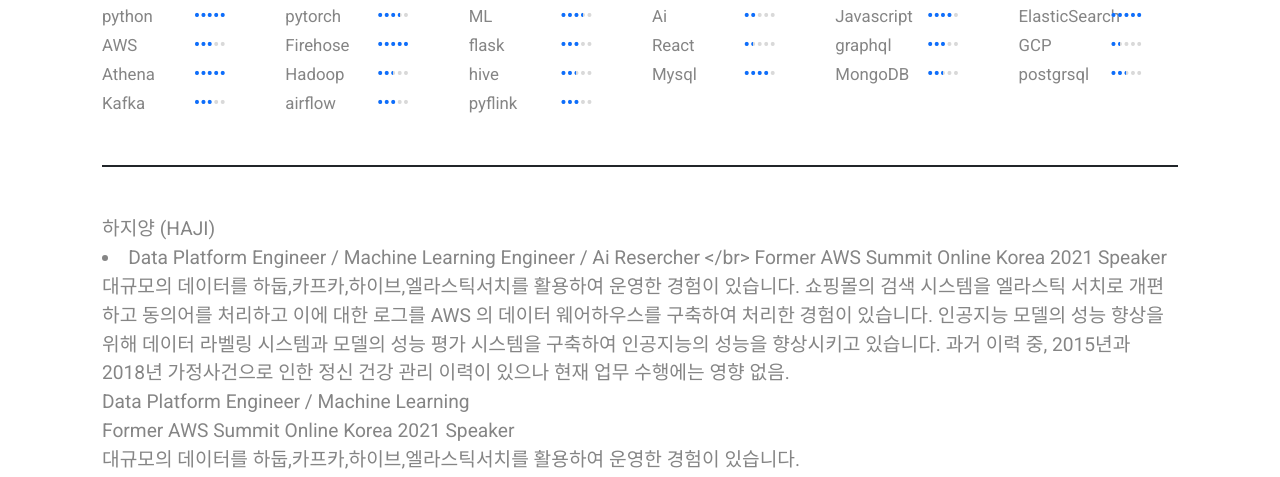
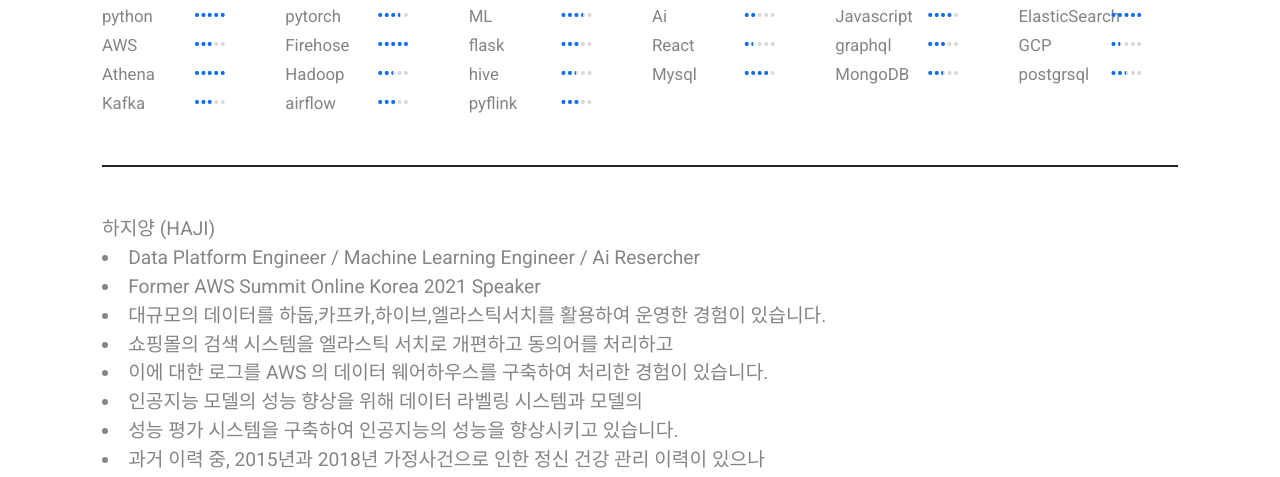
Before and after one commit to haji8-de/cv, a plain HTML site: page index.html in a window 1280 px wide. Shown: the part 464-941 px from the top of the page. Drawn offline with nearby package versions, Linux system fonts and the light colour scheme.

Commit message:
Deploying to gh-pages from @ haji8-de/cv@e2a6788cad332ac0c6e29c840288283f1a9fd815 🚀

```diff
--- a/index.html
+++ b/index.html
@@ -254,15 +254,15 @@
 
     <div class="border-bottom border-2 border-print-0 border-dark mb-5 pb-5 pb-print-0 mb-print-1">
         하지양 (HAJI)  <br/>
-        <li>Data Platform Engineer / Machine Learning Engineer / Ai Resercher &lt;/br&gt;
-        Former AWS Summit Online Korea 2021 Speaker
-        대규모의 데이터를 하둡,카프카,하이브,엘라스틱서치를 활용하여 운영한 경험이 있습니다.
-        쇼핑몰의 검색 시스템을 엘라스틱 서치로 개편하고 동의어를 처리하고
-        이에 대한 로그를 AWS 의 데이터 웨어하우스를 구축하여 처리한 경험이 있습니다.
-        인공지능 모델의 성능 향상을 위해 데이터 라벨링 시스템과 모델의
-        성능 평가 시스템을 구축하여 인공지능의 성능을 향상시키고 있습니다.
-        과거 이력 중, 2015년과 2018년 가정사건으로 인한 정신 건강 관리 이력이 있으나
-        현재 업무 수행에는 영향 없음. </li>
+        <li>Data Platform Engineer / Machine Learning Engineer / Ai Resercher</li>
+        <li>Former AWS Summit Online Korea 2021 Speaker</li>
+        <li>대규모의 데이터를 하둡,카프카,하이브,엘라스틱서치를 활용하여 운영한 경험이 있습니다.</li>
+        <li>쇼핑몰의 검색 시스템을 엘라스틱 서치로 개편하고 동의어를 처리하고</li>
+        <li>이에 대한 로그를 AWS 의 데이터 웨어하우스를 구축하여 처리한 경험이 있습니다. </li>
+        <li>인공지능 모델의 성능 향상을 위해 데이터 라벨링 시스템과 모델의 </li>
+        <li>성능 평가 시스템을 구축하여 인공지능의 성능을 향상시키고 있습니다.</li>
+        <li>과거 이력 중, 2015년과 2018년 가정사건으로 인한 정신 건강 관리 이력이 있으나</li>
+        <li>현재 업무 수행에는 영향 없음. </li>
         Data Platform Engineer / Machine Learning  <br/>
         Former AWS Summit Online Korea 2021 Speaker <br/>
         대규모의 데이터를 하둡,카프카,하이브,엘라스틱서치를 활용하여 운영한 경험이 있습니다. <br/>
```
Also changed, not shown: 1 other file.
